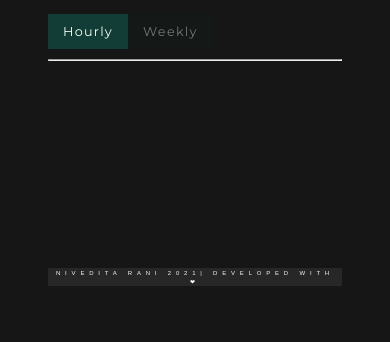
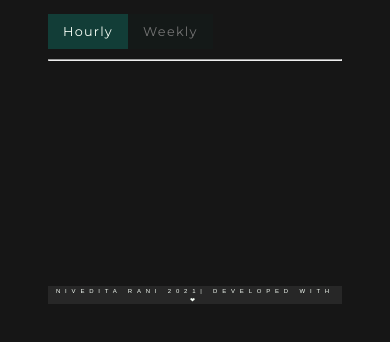
Before and after one commit to Niveditarani/Weather-App, a plain HTML site: page index.html in a window 390 px wide. Shown: the part 456-798 px from the top of the page. Drawn offline with Linux system fonts and the light colour scheme.

Commit message:
modified footer bottom to make it responsive at different viewport height

```diff
--- a/index.html
+++ b/index.html
@@ -74,12 +74,11 @@
                     </table>
                 </div>
             </div>
-            <div class="footer-bottom">
-                <p><small>Nivedita Rani 2021| Developed with &#x2764;</small></p>
-                <!-- <a href="https://openweathermap.org/" class="open-weather">Powered by OpenWeather</a> -->
-            </div>
         </main>
-
+        <div class="footer-bottom">
+            <p><small>Nivedita Rani 2021| Developed with &#x2764;</small></p>
+            <!-- <a href="https://openweathermap.org/" class="open-weather">Powered by OpenWeather</a> -->
+        </div>
     </div>
 
 </body>
--- a/style.css
+++ b/style.css
@@ -310,7 +310,7 @@ hr{
 .footer-bottom{
     background-color: #7c7c7c2b;
     width: 100%;
-    max-width: 420px;
+    max-width: 320px;
     color: #F7FFF7;
     text-transform: uppercase;
     font-family: "quasimoda", sans-serif;
```
